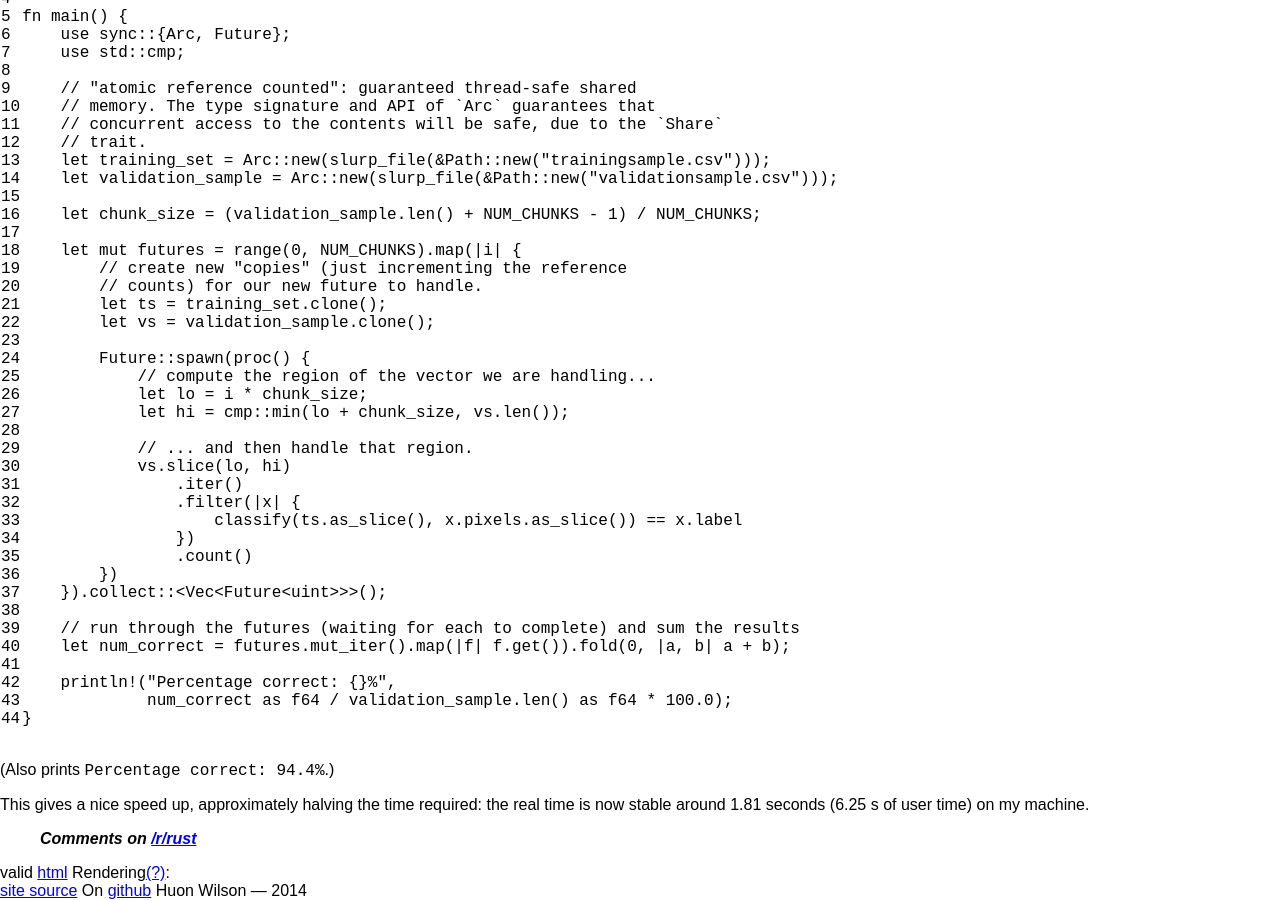
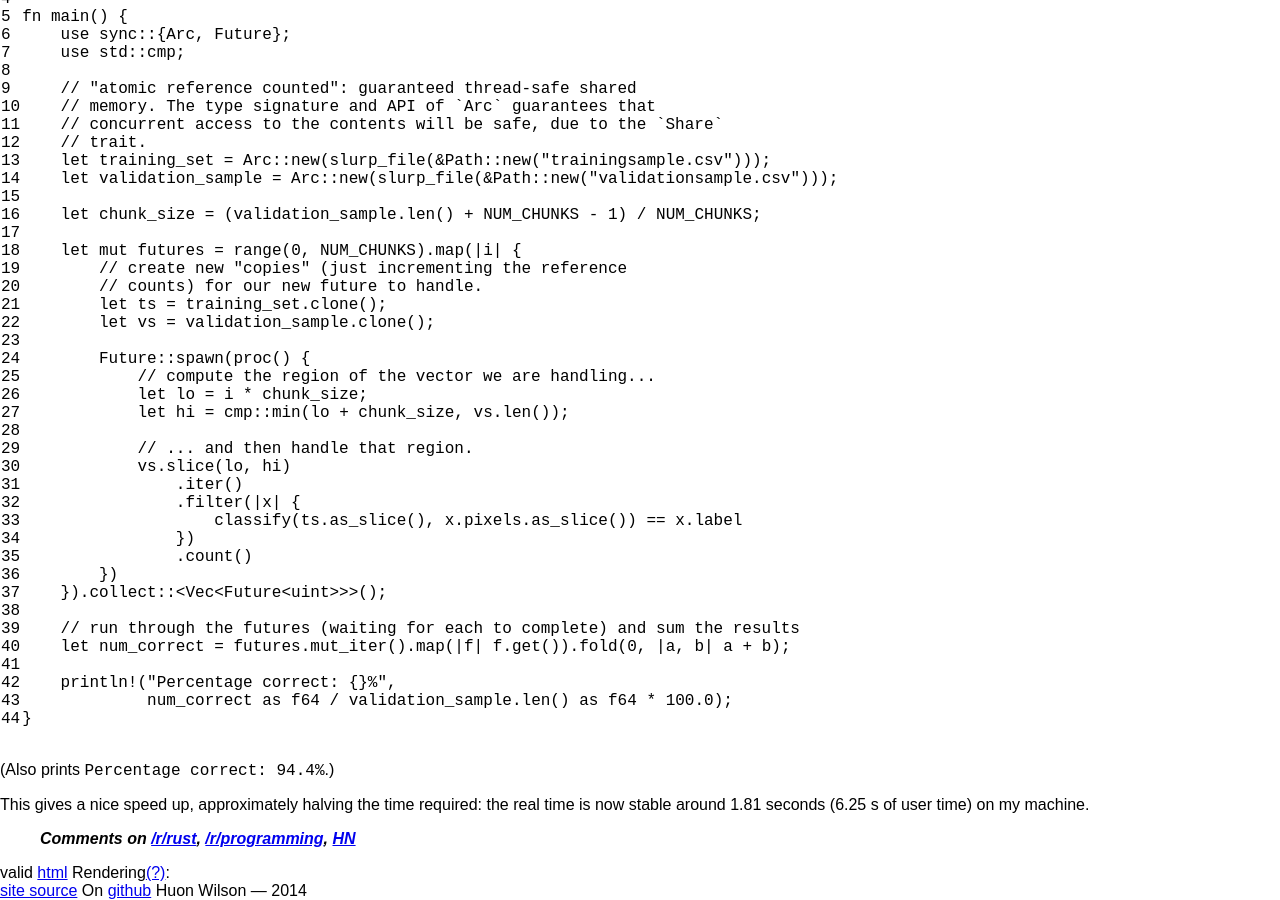
Before and after one commit to huonw/huonw.github.io, a Jekyll site: the page built from _posts/2014-06-10-knn-rust.md, in a window 1280 px wide and 900 px high, scrolled down 2251 px. Built offline with Jekyll 4.4.1, drawn with Linux system fonts in a browser that asks for light colours; comment, search, counter and statistics services are not loaded.

Commit message:
knn rust/error handling: Comment links.

```diff
--- a/_posts/2014-06-10-knn-rust.md
+++ b/_posts/2014-06-10-knn-rust.md
@@ -218,4 +218,7 @@ on my machine.
 
 
 
-> _**Comments on [/r/rust](http://www.reddit.com/r/rust/comments/27s7ei/comparing_knn_in_rust/)**_
+> _**Comments on
+> [/r/rust](http://www.reddit.com/r/rust/comments/27s7ei/comparing_knn_in_rust/),
+> [/r/programming](http://www.reddit.com/r/programming/comments/27s7g6/comparing_knn_in_rust/),
+> [HN](https://news.ycombinator.com/item?id=7872398)**_
```
Also changed, not shown: _posts/2014-06-11-error-handling-in-rust-knn-case-study.md (+5 -0 lines).
